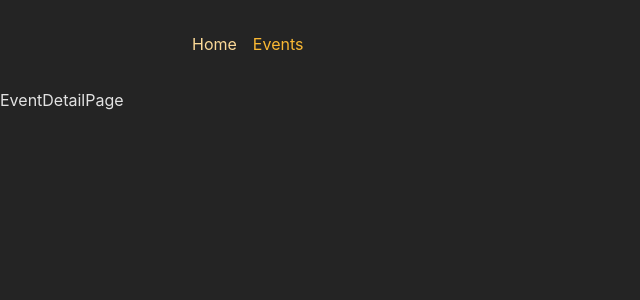
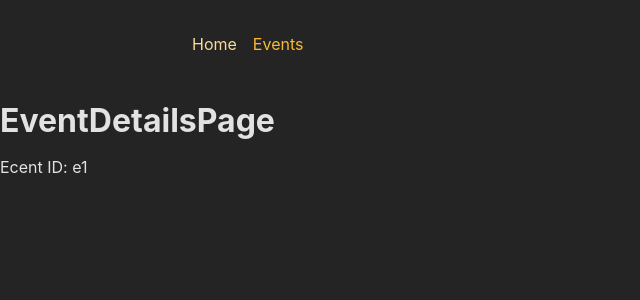
Before and after one commit to emuobopleasure/EventConnect, a React (Create React App) app in the folder frontend/: page /events/e1 in a window 1280 px wide. Shown: the top 300 px of the page, without its empty margins (0-640 px from the left). Built offline with nearby package versions, Linux system fonts and the light colour scheme.

Commit message:
Utilized the useParams hook to access the currently active route parameter (eventId) identifier within the route definitions to dynamically fetch and utilize specific data related to the event identified by the eventId parameter

```diff
--- a/frontend/src/pages/EventDetail.js
+++ b/frontend/src/pages/EventDetail.js
@@ -1,8 +1,13 @@
 import React from 'react'
+import { useParams } from 'react-router-dom'
 
 const EventDetailPage = () => {
+  const params = useParams()
   return (
-    <div>EventDetailPage</div>
+    <>
+      <h1>EventDetailsPage</h1>
+      <p>Ecent ID: {params.eventId}</p>
+    </>
   )
 }
 
```
